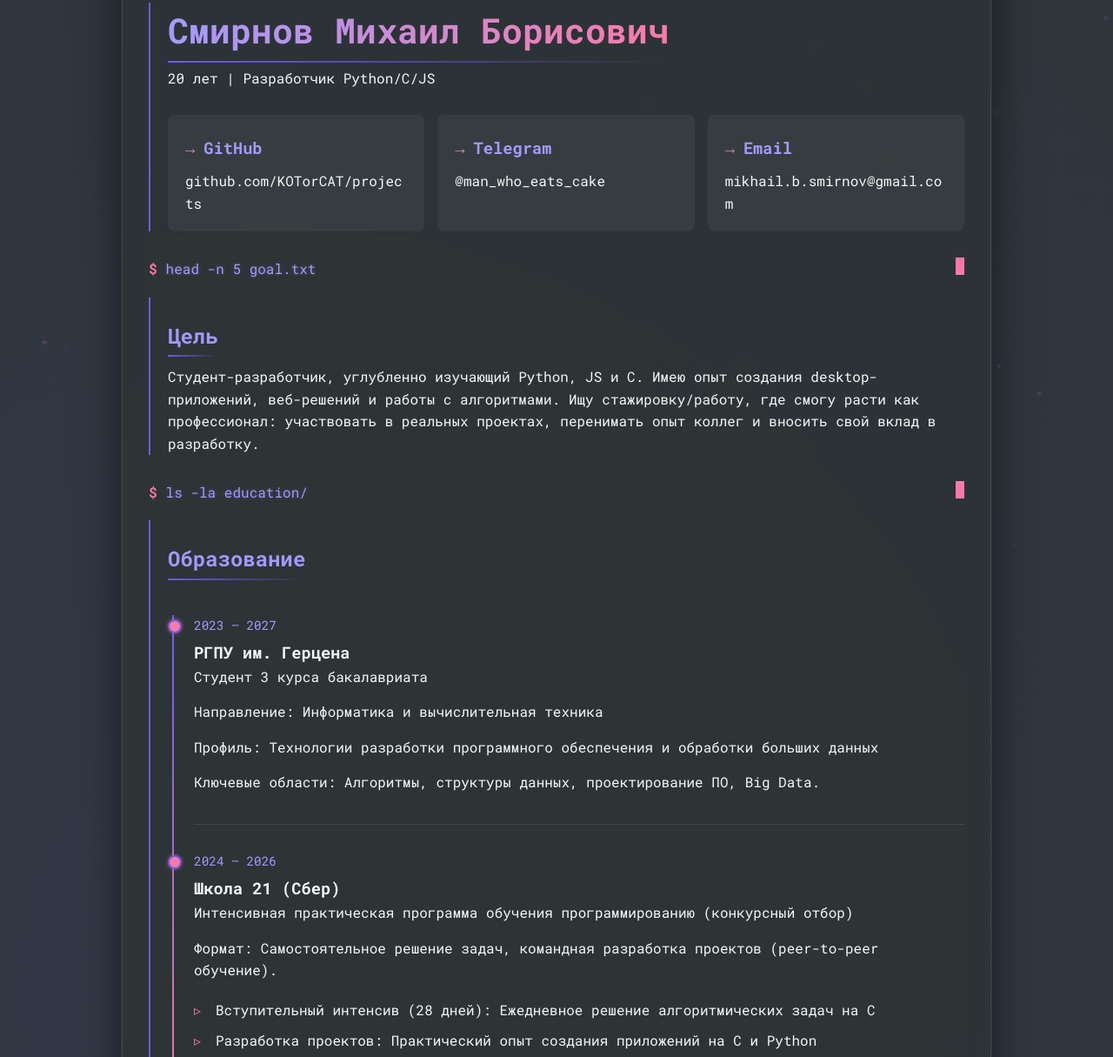
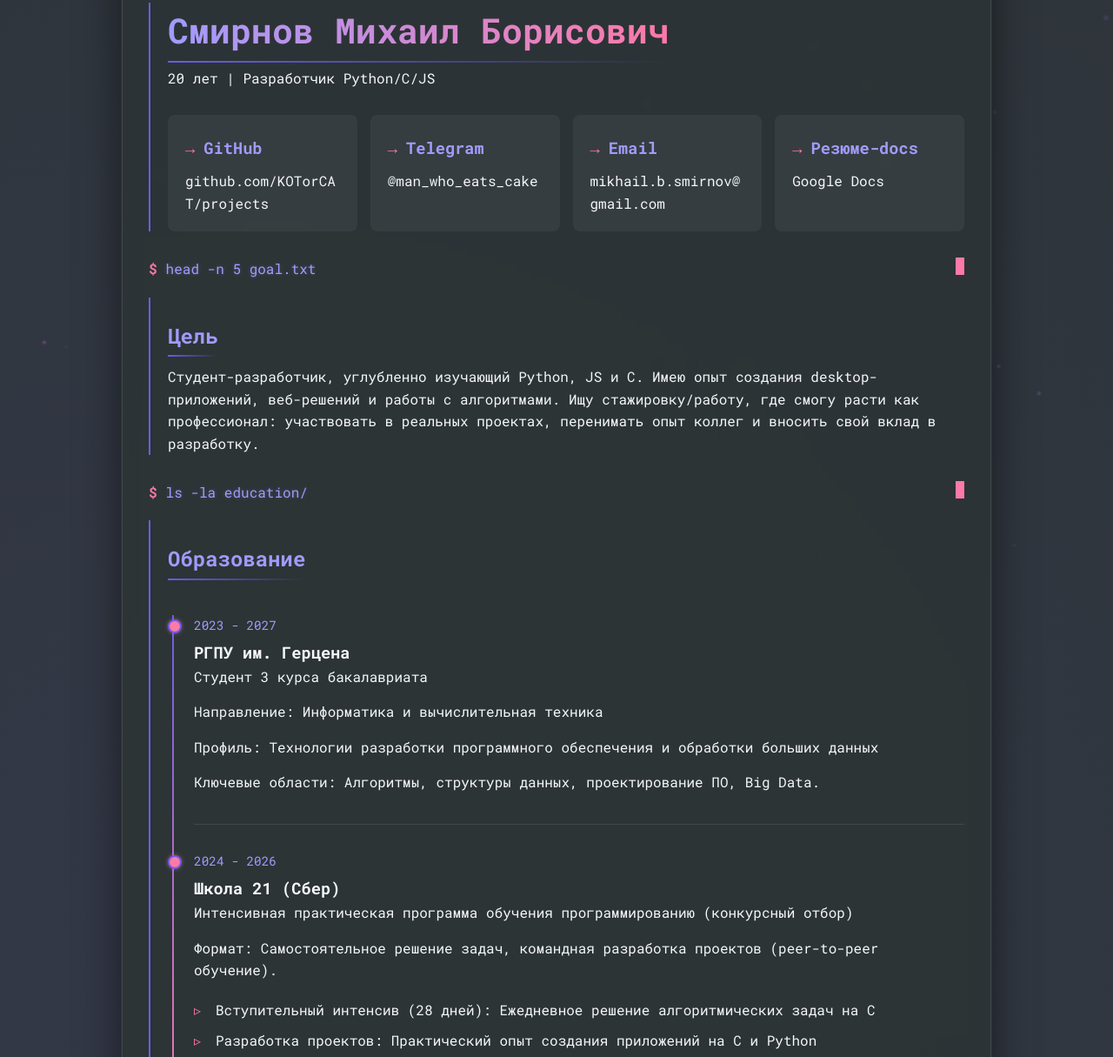
Before and after one commit to KOTorCAT/resume-website.github.io, a plain HTML site: page index.html in a window 1280 px wide. Shown: the part 154-1369 px from the top of the page at 87% size. Drawn offline with Linux system fonts and the light colour scheme.

Commit message:
Update index.html

```diff
--- a/index.html
+++ b/index.html
@@ -561,6 +561,11 @@
                         <h3>Email</h3>
                         <a href="mailto:mikhail.b.smirnov@gmail.com">mikhail.b.smirnov@gmail.com</a>
                     </div>
+
+                    <div class="contact-card">
+                        <h3>Резюме-docs</h3>
+                        <a href="https://docs.google.com/document/d/1ao3taoIwhTjBZXFfj0OWTqVvAEjz3ZJSb5zUZsINh10/edit?usp=sharing" target="_blank">Google Docs</a>
+                    </div>
                 </div>
             </div>
 
@@ -586,7 +591,7 @@
 
                 <div class="timeline">
                     <div class="timeline-item">
-                        <div class="timeline-date">2023 – 2027</div>
+                        <div class="timeline-date">2023 - 2027</div>
                         <h3>РГПУ им. Герцена</h3>
                         <p>Студент 3 курса бакалавриата</p>
                         <p>Направление: Информатика и вычислительная техника</p>
@@ -595,7 +600,7 @@
                     </div>
 
                     <div class="timeline-item">
-                        <div class="timeline-date">2024 – 2026</div>
+                        <div class="timeline-date">2024 - 2026</div>
                         <h3>Школа 21 (Сбер)</h3>
                         <p>Интенсивная практическая программа обучения программированию (конкурсный отбор)</p>
                         <p>Формат: Самостоятельное решение задач, командная разработка проектов (peer-to-peer обучение).</p>
@@ -775,7 +780,6 @@
     </div>
 
     <script>
-        // Создание частиц фона
         document.addEventListener('DOMContentLoaded', function() {
             const particlesContainer = document.getElementById('particles');
             const particleCount = 50;
@@ -784,7 +788,6 @@
                 const particle = document.createElement('div');
                 particle.classList.add('particle');
 
-                // Случайные параметры частицы
                 const size = Math.random() * 5 + 1;
                 const posX = Math.random() * 100;
                 const posY = Math.random() * 100;
@@ -804,7 +807,6 @@
                 particlesContainer.appendChild(particle);
             }
 
-            // Анимация появления команд по мере скролла
             const commands = document.querySelectorAll('.command, .output');
             const observer = new IntersectionObserver((entries) => {
                 entries.forEach(entry => {
@@ -818,7 +820,6 @@
                 observer.observe(cmd);
             });
 
-            // Эффект печатания для первой команды
             const firstCmd = document.querySelector('.cmd');
             const text = firstCmd.textContent;
             firstCmd.textContent = '';
@@ -833,7 +834,6 @@
                 }
             }, 50);
 
-            // Копирование email при клике
             const email = document.querySelector('a[href^="mailto:"]');
             if (email) {
                 email.addEventListener('click', function(e) {
@@ -849,7 +849,6 @@
                 });
             }
 
-            // Параллакс эффект для частиц
             document.addEventListener('mousemove', (e) => {
                 const particles = document.querySelectorAll('.particle');
                 particles.forEach(particle => {
```
